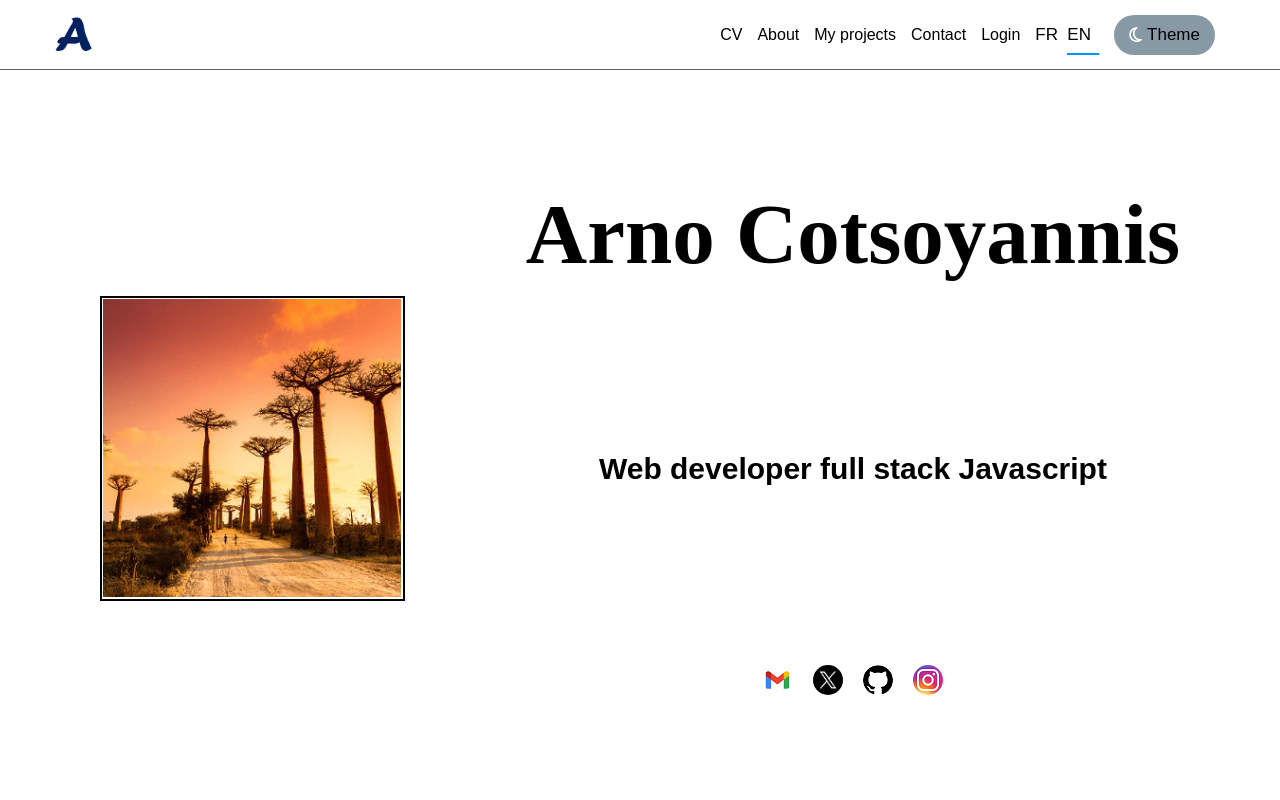
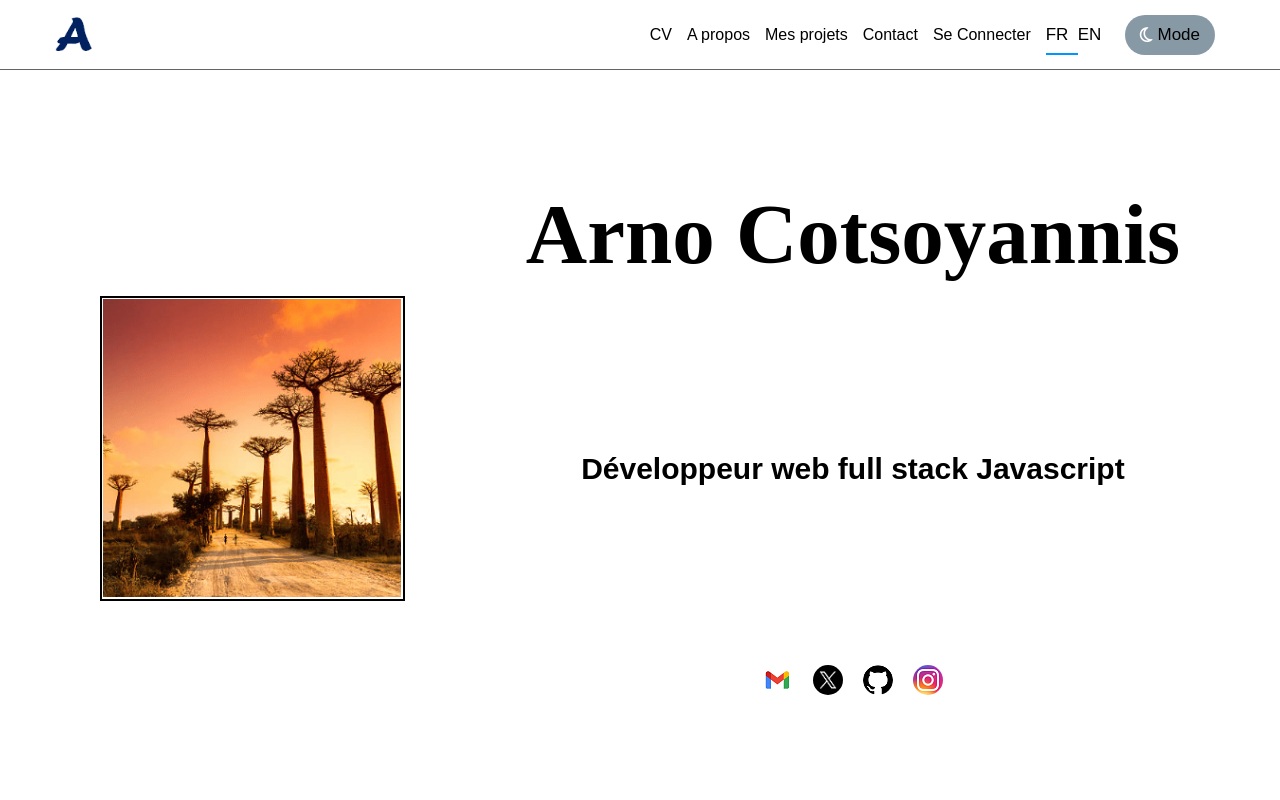
Before and after one commit to AvirKarakitsos/OC_project8_portfolio_frontend, a React (Create React App) app: page /en in a window 1280 px wide. Shown: the top 800 px of the page. Built offline with nearby package versions, Linux system fonts and the light colour scheme; no server answers.

Commit message:
delete: language comming from url

```diff
--- a/src/pages/Home.js
+++ b/src/pages/Home.js
@@ -20,7 +20,7 @@ import { getRequest } from '../utils/request'
 
 function Home() {
 	const {theme} = useContext(ThemeContext)
-	const {lang, toggleLanguage} = useContext(LanguageContext)
+	const {lang} = useContext(LanguageContext)
 
 	const [projects, setProjects] = useState([])
 	const [modal, setModal] = useState(false)
@@ -40,10 +40,6 @@ function Home() {
 	 useEffect(() => {
 		getRequest("categories",setAllCategories)
 	 }, [])
-
-	useEffect(() => {
-		toggleLanguage(window.location.pathname.substring(1))
-	 }, [toggleLanguage])
 
 	 const handleFilter = function(tag) {
 		if(tag === "all") {
```
